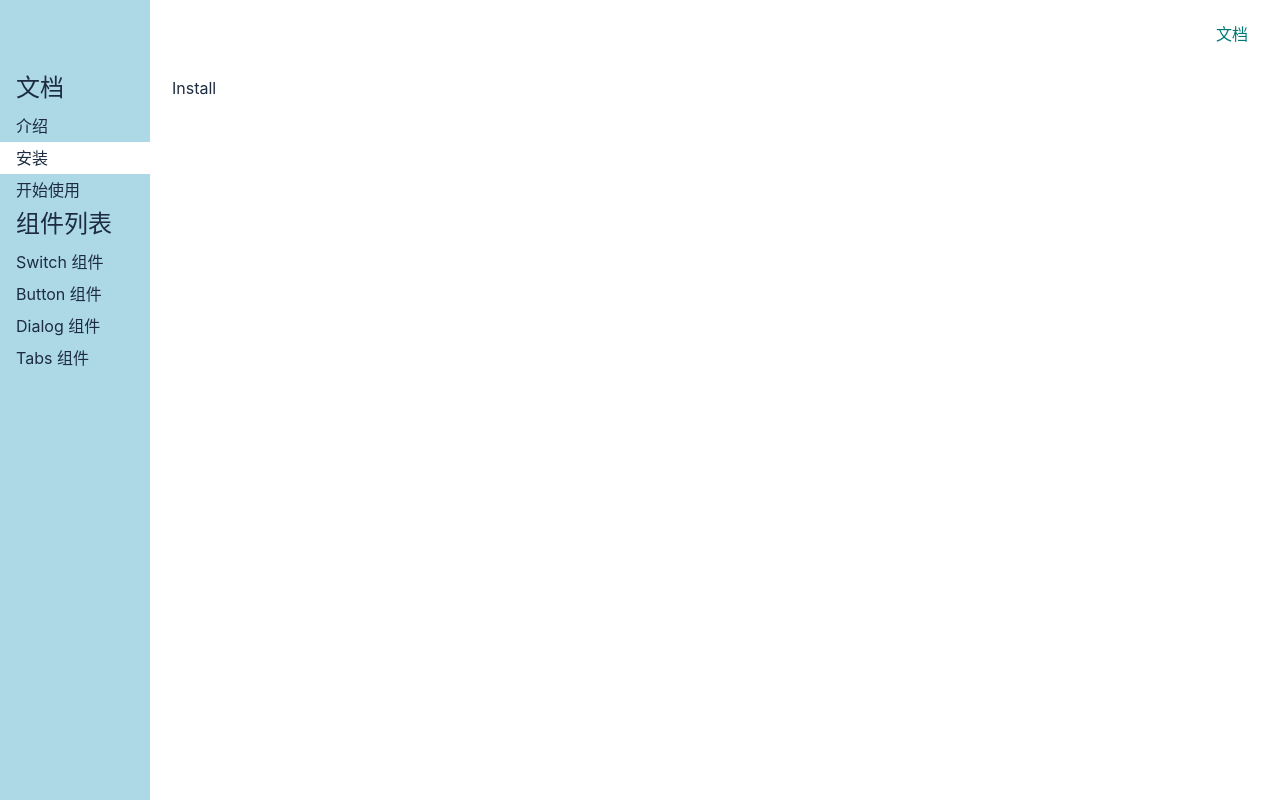
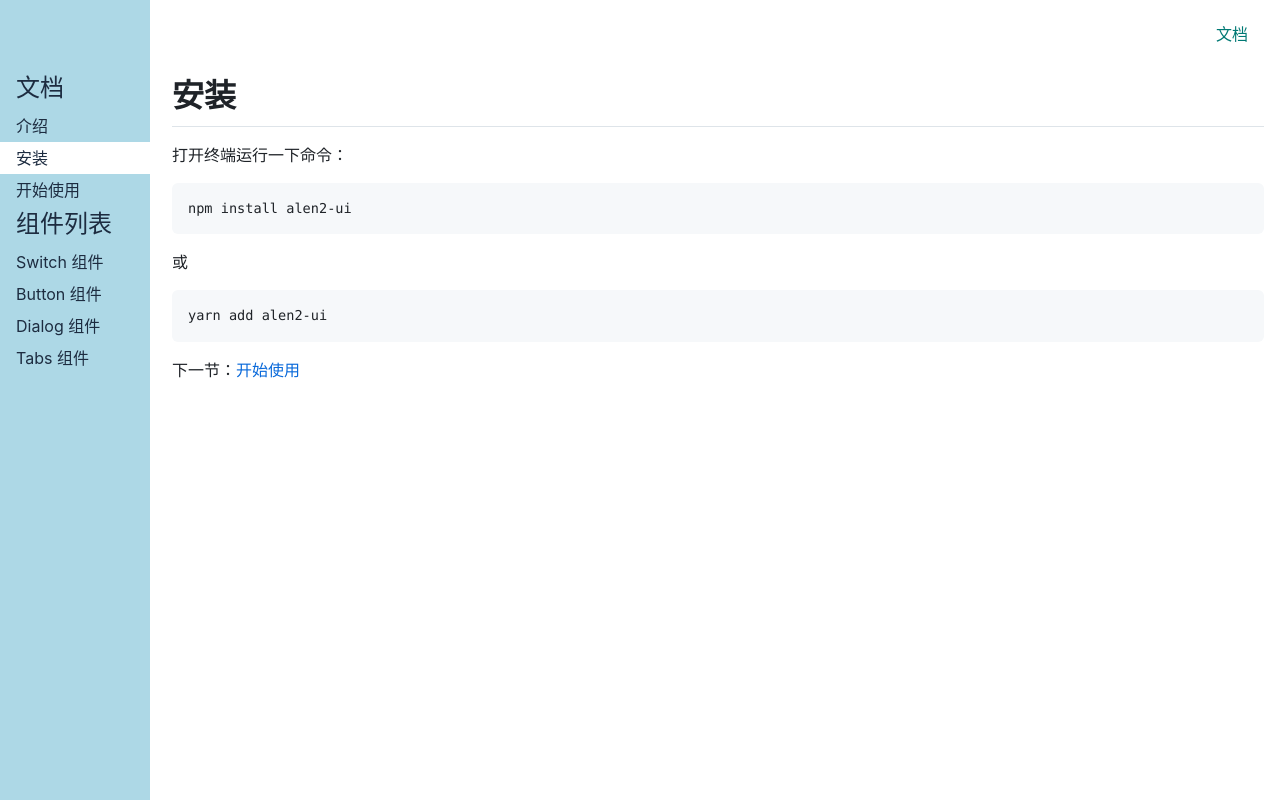
Before and after one commit to qinggge/alen2-ui-source, a Vue app: page /#/doc/install in a window 1280 px wide. Built offline with nearby package versions, Linux system fonts and the light colour scheme.

Commit message:
引入 github-markdown-css

```diff
--- a/package.json
+++ b/package.json
@@ -6,12 +6,13 @@
     "build": "vite build"
   },
   "dependencies": {
+    "github-markdown-css": "^4.0.0",
     "vue": "^3.0.0-rc.1",
     "vue-router": "^4.0.0-beta.3"
   },
   "devDependencies": {
+    "@vue/compiler-sfc": "^3.0.0-rc.1",
     "sass": "1.26.10",
-    "@vue/compiler-sfc": "^3.0.0-rc.1",
     "vite": "^1.0.0-rc.1"
   }
 }
--- a/src/main.ts
+++ b/src/main.ts
@@ -3,6 +3,7 @@ import "./index.scss";
 import { createApp } from 'vue'
 import App from './App.vue'
 import { router } from './router'
+import 'github-markdown-css'
 
 
 const app = createApp(App)
--- a/src/views/GetStarted.vue
+++ b/src/views/GetStarted.vue
@@ -1,5 +1,22 @@
 <template>
-  <div>
-    GetStarted
-  </div>
+  <article class="markdown-body">
+    <h1>开始使用</h1>
+    <p>请先<a href="#/doc/install">安装</a>本组件库。</p>
+    <p>然后在你的项目中写入下面的代码。</p>
+    <pre><code>import {Button, Tabs, Switch, Dialog} from "alen2-ui"</code></pre>
+    <p>就可以使用我提供的组件了。</p>
+
+    <h2>Vue 单文件组件</h2>
+    <p>代码示例：</p>
+    <pre><code>&lt;template&gt;
+  &lt;div&gt;&lt;Button&gt;按钮&lt;/Button&gt;&lt;/div&gt;
+&lt;/template&gt;
+&lt;script&gt;
+  import {Button, Tabs, Switch, Dialog} from "king-ui"
+    export default {
+      components: {Button}
+    }
+&lt;/script&gt;
+    </code></pre>
+  </article>
 </template>
--- a/src/views/Install.vue
+++ b/src/views/Install.vue
@@ -1,5 +1,13 @@
 <template>
-  <div>
-    Install
-  </div>
+  <article class="markdown-body">
+    <h1>安装</h1>
+    <p>打开终端运行一下命令：</p>
+    <pre><code>npm install alen2-ui</code></pre>
+    <p>或</p>
+    <pre><code>yarn add alen2-ui</code></pre>
+
+    <p>
+      下一节：<a href="#/doc/get-started">开始使用</a>
+    </p>
+  </article>
 </template>
--- a/src/views/Intro.vue
+++ b/src/views/Intro.vue
@@ -1,5 +1,9 @@
 <template>
-  <div>
-    Intro
-  </div>
+  <article class="markdown-body">
+    <h1>介绍</h1>
+    <p>Alen UI 是一款基于 Vue 3 和 Typescript 的 UI 组件库。</p>
+    <p>这款组件库是为了总结自己这几年的技术经验而写的，全程亲手编写，尽量不采用第三方库，包括这个官网。</p>
+    <p>所以强烈不建议你将此 UI 库用于生产环境。</p>
+    <p>下一节：<a href="#/doc/install">安装</a></p>
+  </article>
 </template>
```
Also changed, not shown: 1 other file (tests, documents, lock files or other folders).
